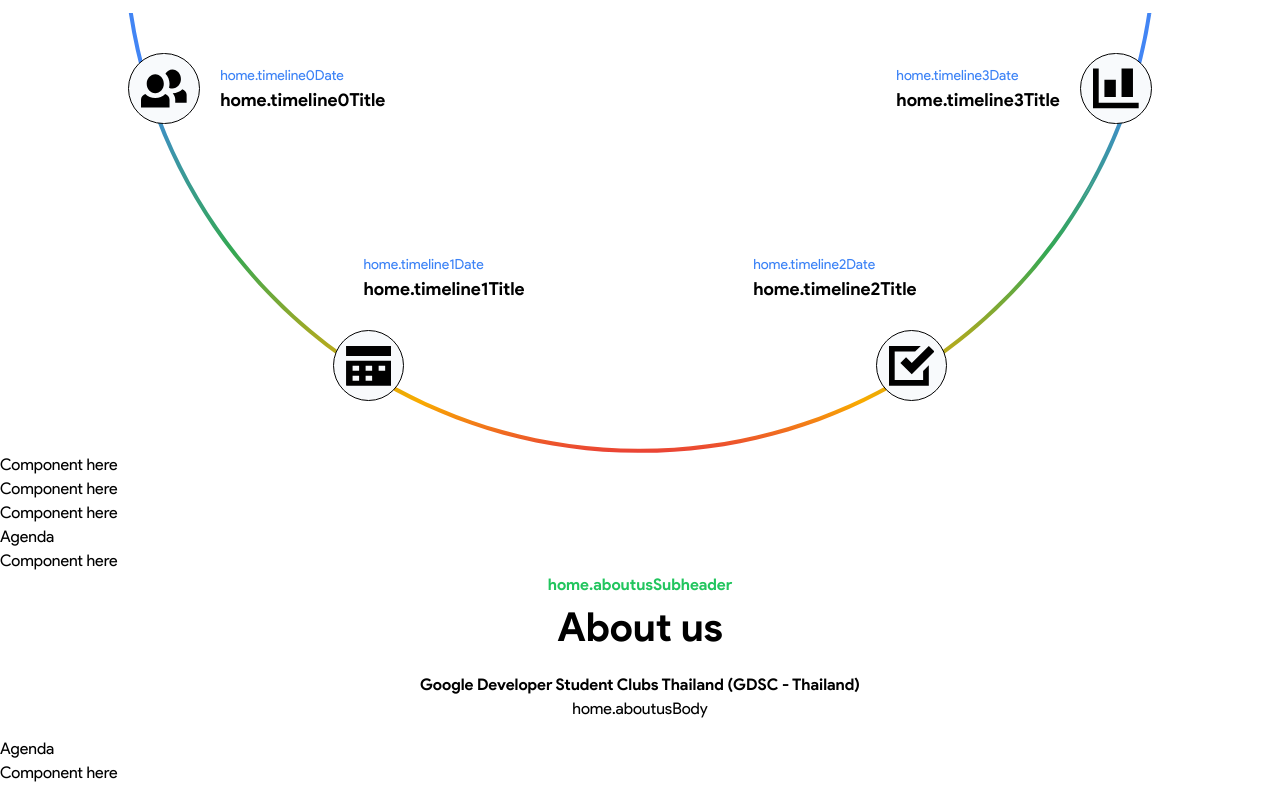
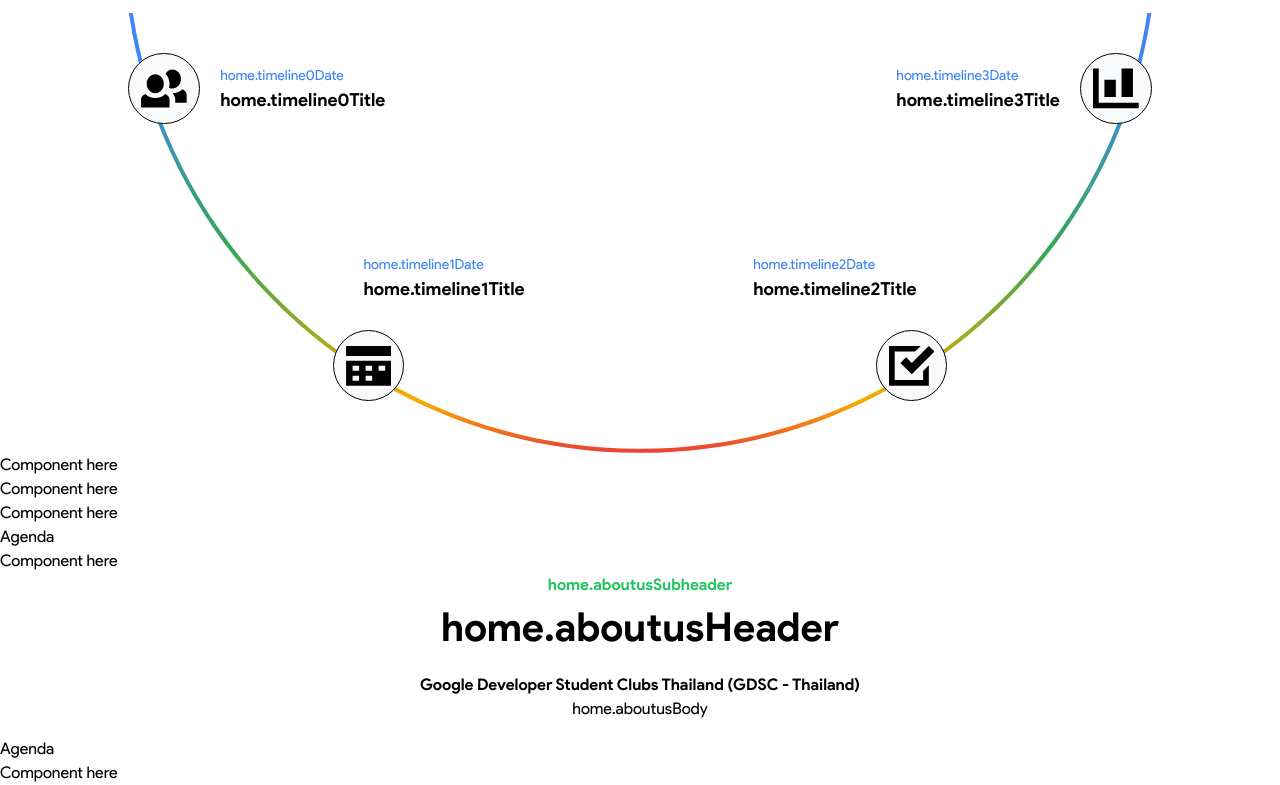
Before and after one commit to ThisTine/malong, a SvelteKit app: page /1 in a window 1280 px wide. Shown: the part 1719-2504 px from the top of the page. Built offline with nearby package versions, Linux system fonts and the light colour scheme.

Commit message:
update: translation

```diff
--- a/src/components/aboutgdsc/AboutGdsc.svelte
+++ b/src/components/aboutgdsc/AboutGdsc.svelte
@@ -4,7 +4,7 @@
 
 <div class="wrapper flex w-full justify-center flex-col">
 	<h5 class="text-subheader text-green-500 font-bold text-center">{$t('home.aboutusSubheader')}</h5>
-	<h2 class="text-h2 font-bold text-center">About us</h2>
+	<h2 class="text-h2 font-bold text-center">{$t('home.aboutusHeader')}</h2>
 	<div class="layout">
 		<p class="text-subheader text-black font-bold club"><span class="gdsc">Google Developer Student Clubs Thailand</span> (GDSC - Thailand)</p>
 		<p class="text-subheader text-black font-normal">{$t('home.aboutusBody')}</p>
--- a/src/lib/translation/en/home/aboutgdsc.json
+++ b/src/lib/translation/en/home/aboutgdsc.json
@@ -1,4 +1,5 @@
 {
 	"aboutusSubheader": "Who Are We?",
+    "aboutusHeader":"About Us",
 	"aboutusBody": "Google Developer Student Clubs is a university-level community. For those interested in Google technology, GDSC currently has more than 2,100 chapters around the world, with 7 chapters in Thailand."
 }
--- a/src/lib/translation/th/home/aboutgdsc.json
+++ b/src/lib/translation/th/home/aboutgdsc.json
@@ -1,4 +1,5 @@
 {
-	"aboutusSubheader": "เกี่ยวกับพวกเรา",
+	"aboutusSubheader": "พวกเราคือใคร?",
+	"aboutusHeader": "เกี่ยวกับพวกเรา",
 	"aboutusBody": "Google Developer Student Clubs เป็น Community ระดับมหาวิทยาลัย สำหรับผู้ที่สนใจในเทคโนโลยีของ Google ปัจจุบัน GDSC มีจำนวนมากกว่า 2,100 Chapter ทั่วโลก โดยในประเทศไทยมีจำนวน 7 Chapter"
 }
```
